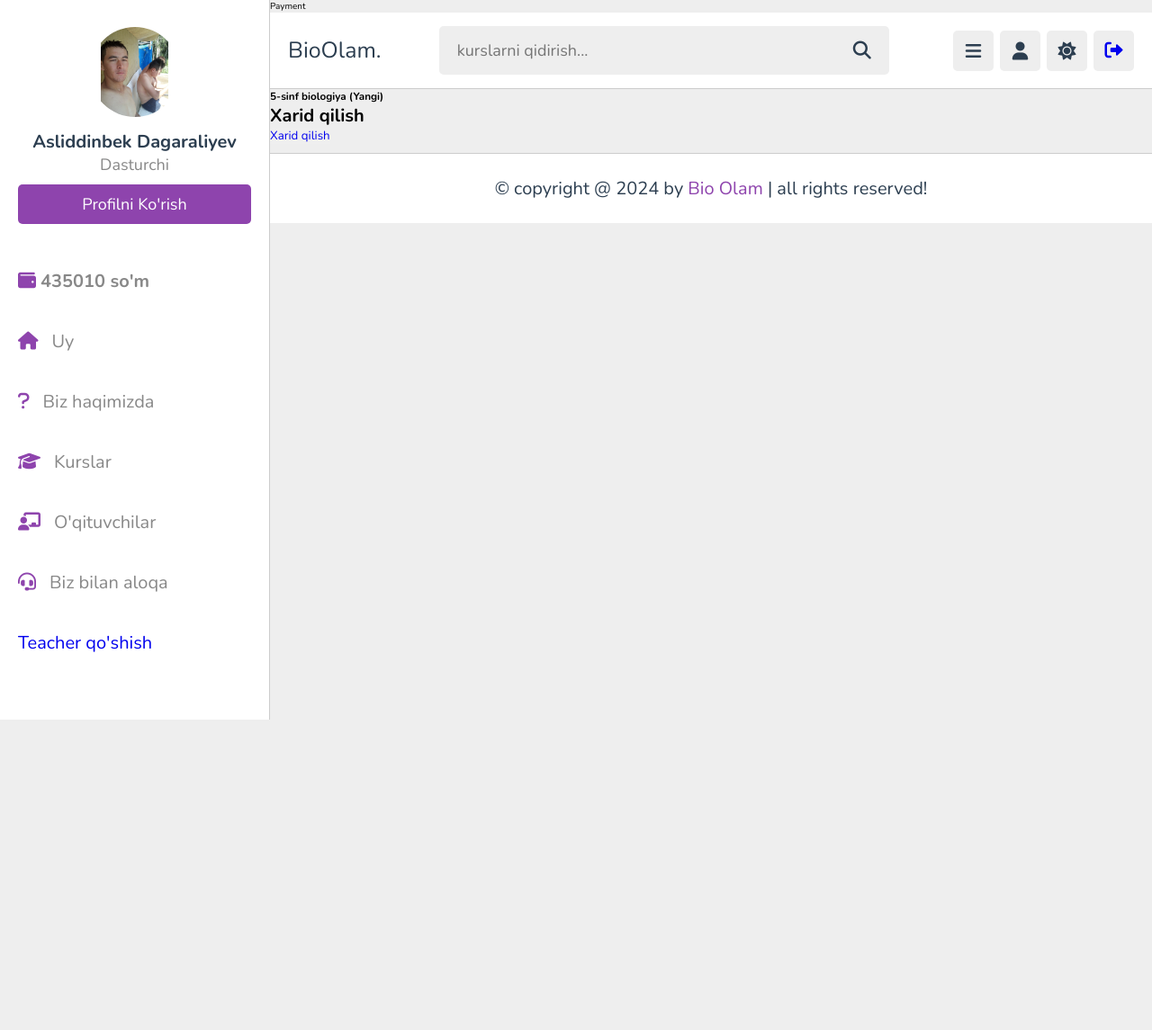
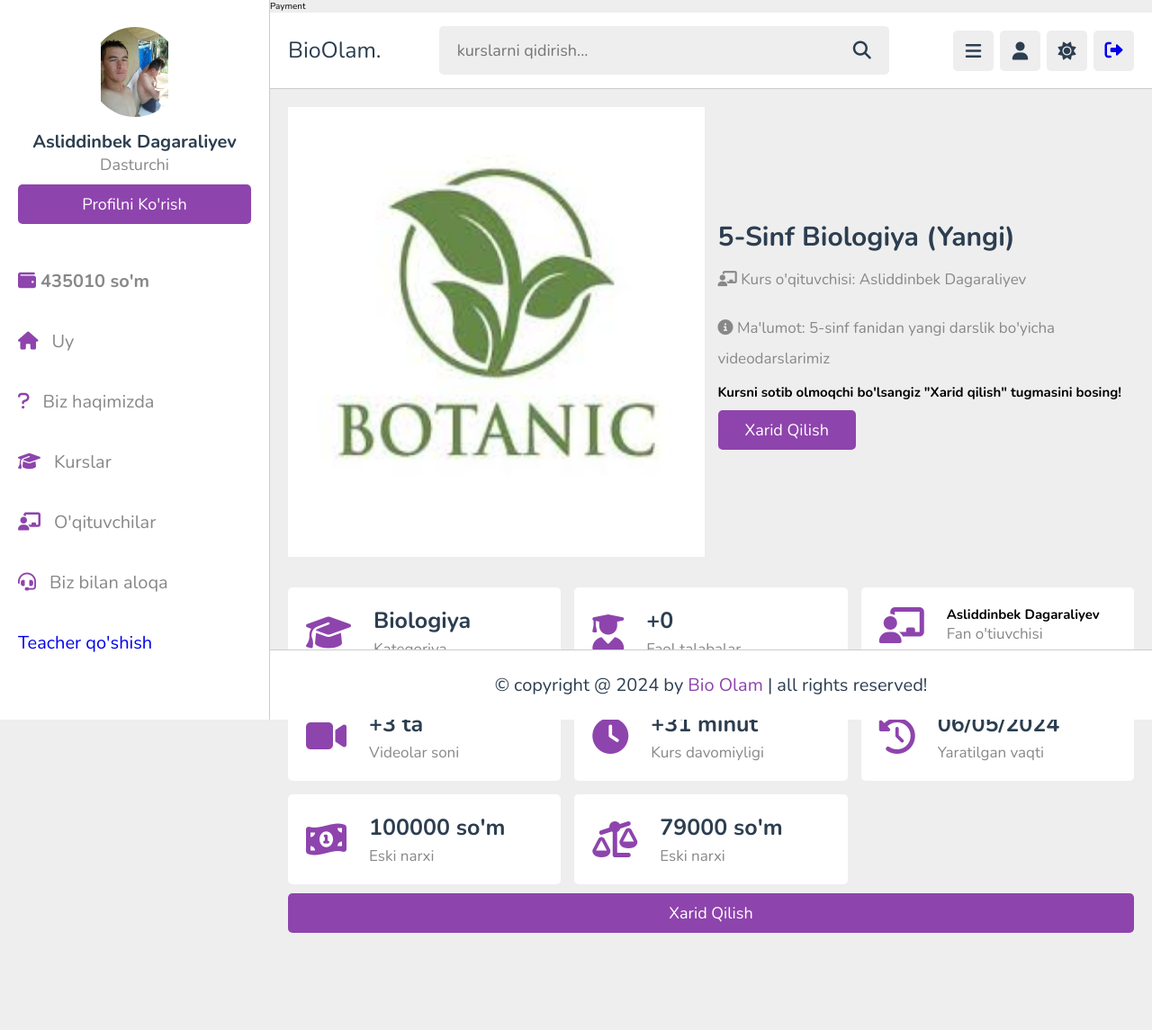
Before and after one commit to Asliddinbek1229/bio-olam-web, a Django app: page /courses/playlists/1/pay/ in a window 1280 px wide. Shown: the whole page at 90% size. Before the commit the page ends 800 px from the top, so only its background shows below. Run offline with Django 5.2, Linux system fonts and the light colour scheme; a user stored in the database is signed in; data comes from the database, SQL or seed files in the repository; both versions use the stored data as it was after the commit; parts of the project's set-up code (start-up, migrations or seed data) failed here and were passed over; some libraries are stand-ins or nearby versions.

Commit message:
Changes have been made to the payment system and some front-end parts of the project

```diff
--- a/pages/views.py
+++ b/pages/views.py
@@ -12,10 +12,10 @@ from quiz_app.models import Quiz
 from results.models import Result
 from django.views.generic import ListView
 from django.db.models import Q
+from django.contrib import messages
 
 from users.forms import ReviewForm
 from users.models import Review, PurchasedPlaylist
-
 
 # Create your views here.
 def home_page(request):
@@ -142,10 +142,12 @@ def playlist_pay(request, id):
 
         subcategory.is_payment = True
         subcategory.save()  # Yangi xaridni saqlash
+        messages.success(request, "Xaridingiz uchun rahmat")
         return redirect('playlists_view', id=id)
     else:
         # Mablag' yetarli bo'lmagan holat
         print("Hisobingizda mablag' yetarli emas!")
+        messages.error(request, "Hisobingizda mablag' yetarli emas!")
         return redirect('playlists_view', id=id)
 
 
--- a/templates/base.html
+++ b/templates/base.html
@@ -100,7 +100,9 @@
    {% endif %}
 
    <nav class="navbar">
-      <a href="#"><i class="fa-solid fa-wallet"> <span>{{ user.profile.balance }} so'm</span></i></a>
+       {% if request.user.is_authenticated %}
+           <a href="#"><i class="fa-solid fa-wallet"> <span>{{ user.profile.balance }} so'm</span></i></a>
+       {% endif %}
       <a href="{% url "home_page" %}"><i class="fas fa-home"></i><span>Uy</span></a>
       <a href="{% url "about_page" %}"><i class="fas fa-question"></i><span>Biz haqimizda</span></a>
       <a href="{% url "courses_view" %}"><i class="fas fa-graduation-cap"></i><span>Kurslar</span></a>
--- a/templates/pages/watch_video.html
+++ b/templates/pages/watch_video.html
@@ -66,7 +66,11 @@
 
       <div class="box">
          <div class="user">
-            <img src="{{ comment.user.profile.photo.url }}" alt="">
+             {% if comment.user.profile.photo %}
+                <img src="{{ comment.user.profile.photo.url }}" alt="">
+             {% else %}
+                 <img src="{% static 'images/user.png' %}" alt="Default Avatar">
+             {% endif %}
             <div>
                <h3>{{ comment.user.first_name }} {{ comment.user.last_name }}</h3>
                <span>{{ comment.created_at|date:"d-m-Y / H:i" }}</span>
--- a/templates/payment/payment_done.html
+++ b/templates/payment/payment_done.html
@@ -4,8 +4,94 @@
 
 {% block content %}
 
-<h3>{{ subcategory.name }}</h3>
-<h1>Xarid qilish</h1>
-<button><a href="{% url "playlists_pay" subcategory.id %}">Xarid qilish</a></button>
+    <section class="about">
+
+        <div class="row">
+
+           <div class="image">
+              <img src="{{ subcategory.image.url }}" alt="">
+           </div>
+
+           <div class="content">
+              <h3>{{ subcategory.name }}</h3>
+              <p><i class="fa-solid fa-chalkboard-user"></i> Kurs o'qituvchisi: {{ subcategory.teacher.user.first_name }} {{ subcategory.teacher.user.last_name }}</p>
+              <p><i class="fa-solid fa-circle-info"></i> Ma'lumot: {{ subcategory.descriptions }}</p>
+              <h2>Kursni sotib olmoqchi bo'lsangiz "Xarid qilish" tugmasini bosing!</h2>
+              <a href="{% url 'playlists_pay' subcategory.id %}" class="inline-btn">Xarid qilish</a>
+           </div>
+
+        </div>
+
+        <div class="box-container">
+
+           <div class="box">
+              <i class="fas fa-graduation-cap"></i>
+              <div>
+                 <h3>{{ subcategory.category.name }}</h3>
+                 <p>Kategoriya</p>
+              </div>
+           </div>
+
+           <div class="box">
+              <i class="fas fa-user-graduate"></i>
+              <div>
+                 <h3>+{{ subcategory.student_count }}</h3>
+                 <p>Faol talabalar</p>
+              </div>
+           </div>
+
+           <div class="box">
+              <i class="fas fa-chalkboard-user"></i>
+              <div>
+                 <h2>{{ subcategory.teacher.user.first_name }} {{ subcategory.teacher.user.last_name }}</h2>
+                 <p>Fan o'tiuvchisi</p>
+              </div>
+           </div>
+
+           <div class="box">
+              <i class="fa-solid fa-video"></i>
+              <div>
+                 <h3>+{{ subcategory.videos_count }} ta</h3>
+                 <p>Videolar soni</p>
+              </div>
+           </div>
+
+            <div class="box">
+              <i class="fa-solid fa-clock"></i>
+              <div>
+                 <h3>+{{ subcategory.course_duration }} minut</h3>
+                 <p>Kurs davomiyligi</p>
+              </div>
+           </div>
+
+            <div class="box">
+              <i class="fa-solid fa-clock-rotate-left"></i>
+              <div>
+                 <h3>{{ subcategory.created_at|date:"m/d/Y" }}</h3>
+                 <p>Yaratilgan vaqti</p>
+              </div>
+           </div>
+
+            <div class="box">
+              <i class="fa-solid fa-money-bill-1-wave"></i>
+              <div>
+                 <h3>{{ subcategory.old_price }} so'm</h3>
+                 <p>Eski narxi</p>
+              </div>
+           </div>
+
+            <div class="box">
+              <i class="fa-solid fa-scale-unbalanced"></i>
+              <div>
+                 <h3>{{ subcategory.price }} so'm</h3>
+                 <p>Eski narxi</p>
+              </div>
+           </div>
+
+        </div>
+        <a href="{% url 'playlists_pay' subcategory.id %}" class="inline-btn" style="width: 100%;">Xarid qilish</a>
+
+
+    </section>
 
 {% endblock content %}
--- a/templates/side_bar/about.html
+++ b/templates/side_bar/about.html
@@ -16,7 +16,7 @@
        <div class="content">
           <h3>Hali ham kurs tanlamadingizmi?</h3>
           <p>Lorem ipsum dolor sit amet consectetur, adipisicing elit. Ut dolorum quasi illo? Distinctio expedita commodi, nemo a quam error repellendus sint, fugiat quis numquam eum eveniet sequi aspernatur quaerat tenetur.</p>
-          <a href="courses.html" class="inline-btn">Bizning kurslar</a>
+          <a href="{% url "courses_view" %}" class="inline-btn">Bizning kurslar</a>
        </div>
 
     </div>
```
Also changed, not shown: templates/side_bar/playlists.html (+15 -3 lines), db.sqlite3, media/users/Screenshot_from_2024-09-04_13-52-19.png (added), media/users/Screenshot_from_2024-09-04_13-52-19_DWukEqt.png (added), media/videos/covers/matematika_1-dars.jpg (added), static/images/payment.svg (added), users/admin.py (line endings or trailing spaces).
